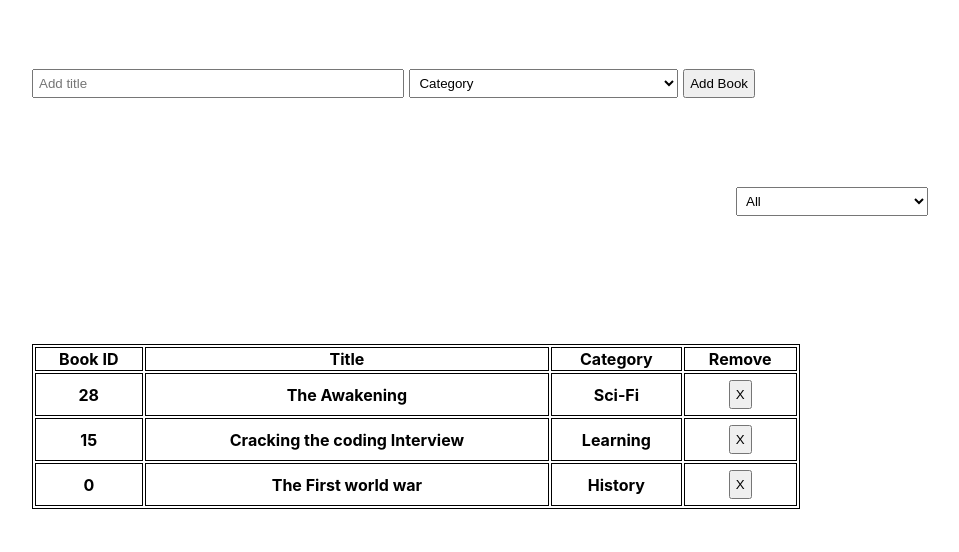
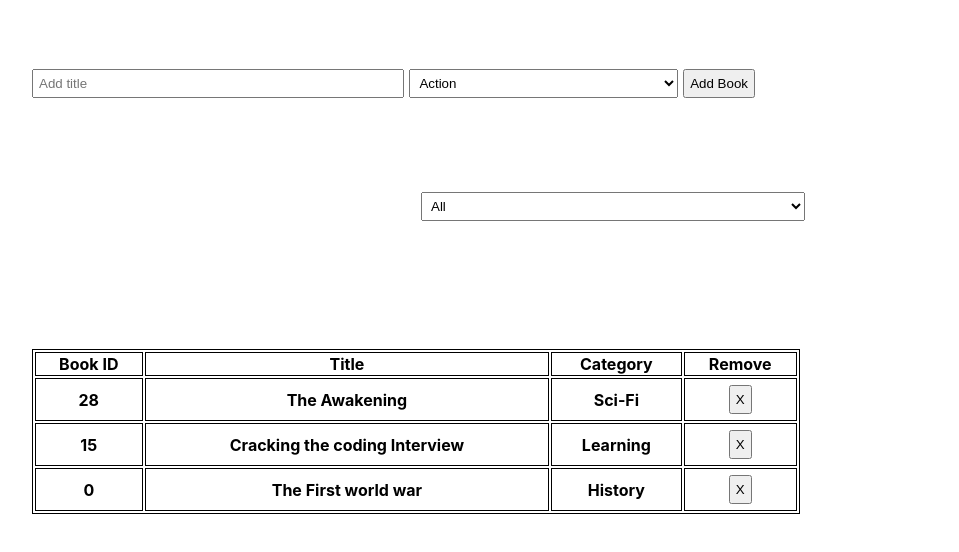
Before and after one commit to Stephanie041996/Book-Store, a React (Create React App) app: page / in a window 1280 px wide. Shown: the top 552 px of the page, without its empty margins (224-1183 px from the left). Built offline with nearby package versions, Linux system fonts and the light colour scheme.

Commit message:
Fix error

```diff
--- a/src/components/App.js
+++ b/src/components/App.js
@@ -1,6 +1,7 @@
-import './App.css';
+import React from 'react';
 import BooksList from '../containers/BooksList';
 import BooksForm from '../containers/BooksForm';
+import './App.css';
 
 const App = () => (
   <div className="App">
--- a/src/components/CategoryFilter.js
+++ b/src/components/CategoryFilter.js
@@ -9,7 +9,7 @@ const CategoryFilter = ({ handleChange }) => (
 
       <br />
 
-      <select name="filter" id="filter" onChange={handleChange}>
+      <select name="filter" id="fil" onChange={handleChange}>
         {category.map((cat) => (
           <option key={cat} value={cat}>{cat}</option>
         ))}
--- a/src/containers/BooksForm.js
+++ b/src/containers/BooksForm.js
@@ -24,7 +24,7 @@ const BooksForm = () => {
     e.preventDefault();
   };
 
-  const bookCategory = ['Category', 'Action', 'Biography', 'History', 'Horror', 'Kids', 'Learning', 'Sci-Fi'];
+  const bookCategory = ['Action', 'Biography', 'History', 'Horror', 'Kids', 'Learning', 'Sci-Fi'];
   const { title, category } = book;
   return (
     <div className="book-form">
```
